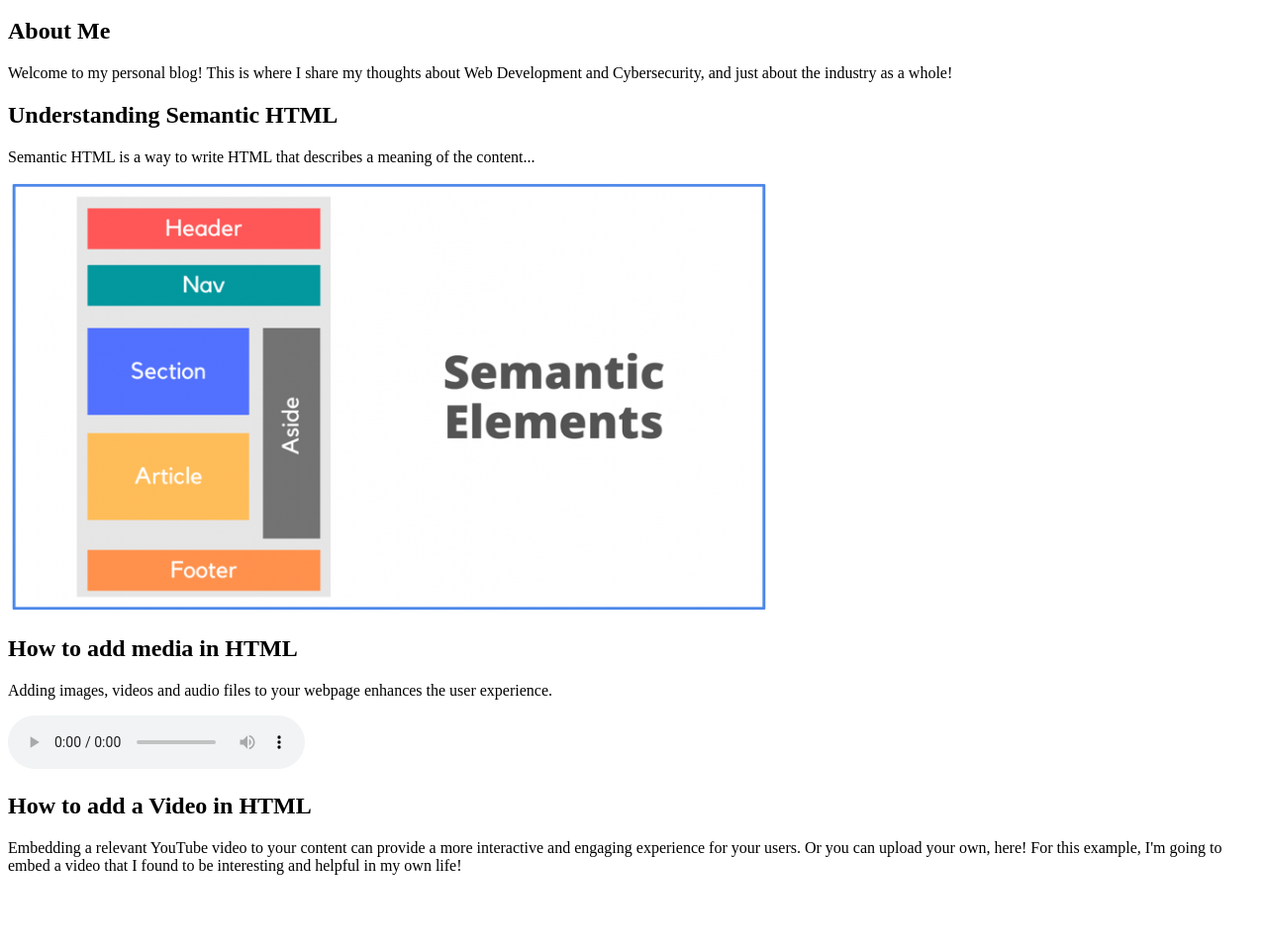
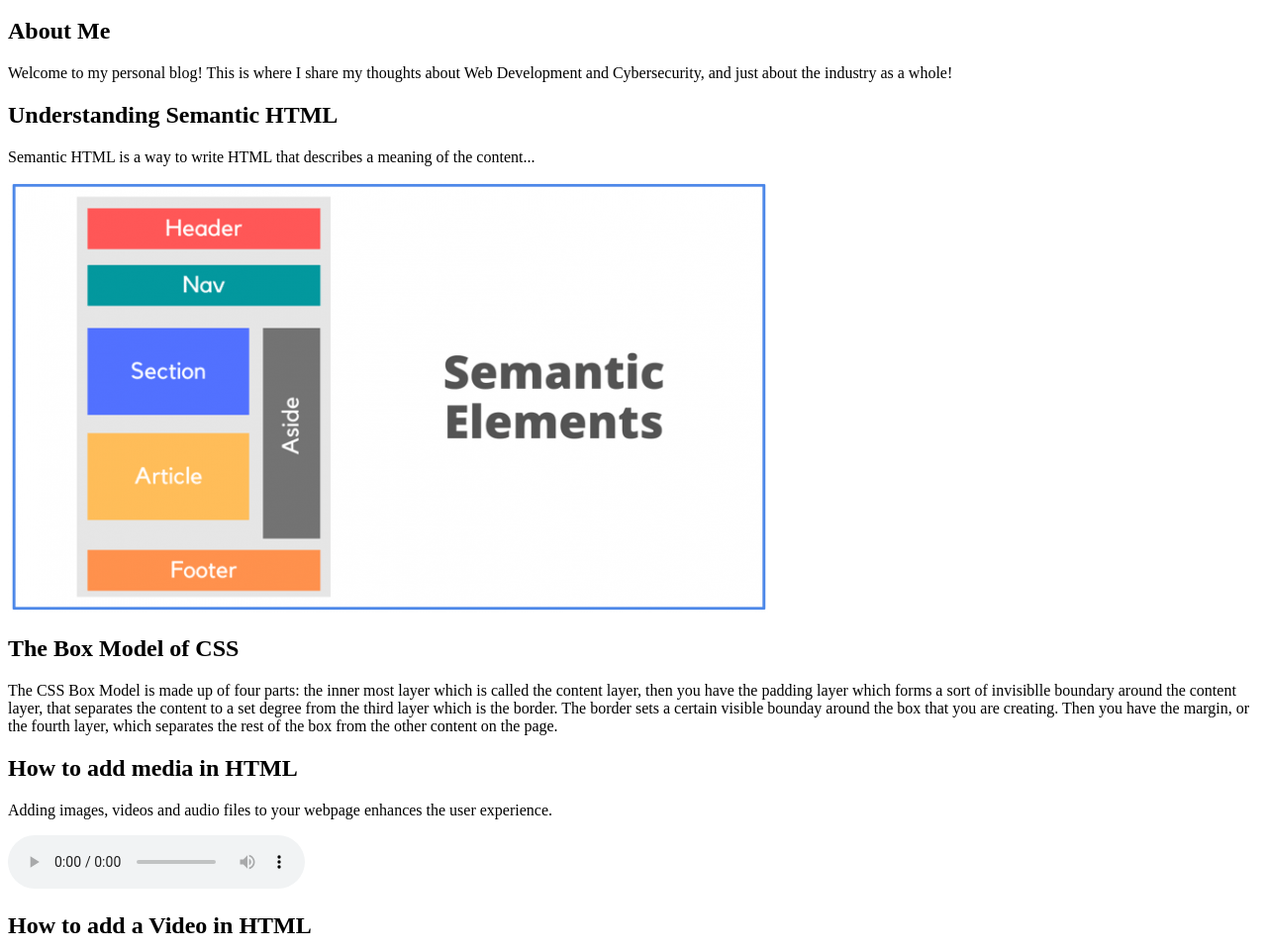
Before and after one commit to 312spartan/HTML-basics, a plain HTML site: page blogPage/complete.html in a window 1280 px wide. Shown: the part 136-1097 px from the top of the page at 99% size. Drawn offline with Linux system fonts and the light colour scheme; grey boxes are pictures that could not be loaded.

Commit message:
Made updates to complete.html file

```diff
--- a/blogPage/complete.html
+++ b/blogPage/complete.html
@@ -29,6 +29,8 @@
                 and just about the industry as a whole!</p>
         </section>
 
+
+
         <!-- blog articles -->
 
 
@@ -36,6 +38,17 @@
             <h2>Understanding Semantic HTML</h2>
             <p>Semantic HTML is a way to write HTML that describes a meaning of the content...</p>
             <img src="word-image-167-768x435.png" alt="Semantic HTML Example" width="768" height="435">
+         </article>
+
+         <article>
+                <h2>The Box Model of CSS</h2>
+                <p>
+                    The CSS Box Model is made up of four parts: the inner most layer which is called the content layer, then you have the
+                    padding layer which forms a sort of invisiblle boundary around the content layer, that separates the content to a set degree from the
+                    third layer which is the border. The border sets a certain visible bounday around the box that you are creating. Then you have the margin,
+                    or the fourth layer, which separates the rest of the box from the other content on the page.
+                </p>
+
          </article>
 
 
```
